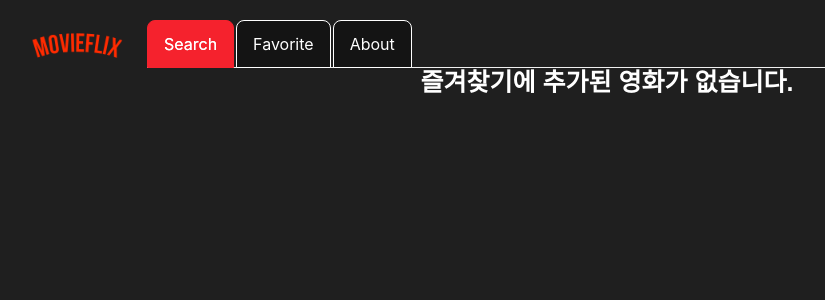
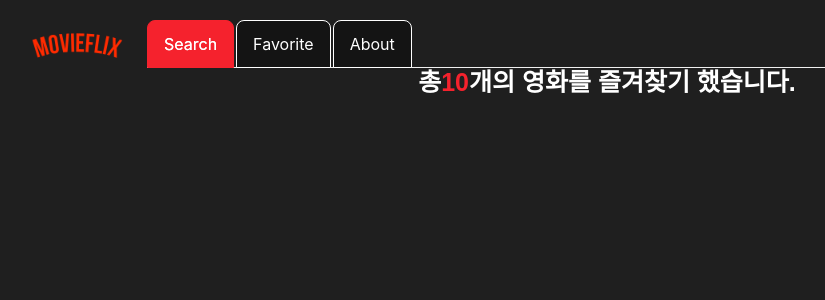
Before and after one commit to hyeon17/searchMovie, a React (Vite) app: page /favorite in a window 1280 px wide. Shown: the top 300 px of the page, without its empty margins (33-858 px from the left). Built offline with nearby package versions, Linux system fonts and the light colour scheme.

Commit message:
refactor: 필요없는 코드 삭제

```diff
--- a/src/components/Layout/index.tsx
+++ b/src/components/Layout/index.tsx
@@ -8,7 +8,6 @@ function Layout() {
       <Header />
       <S.MainWrapper>
         <Outlet />
-        {/* <S.Overlay/> */}
       </S.MainWrapper>
     </S.MainContainer>
   );
--- a/src/pages/Favorite.tsx
+++ b/src/pages/Favorite.tsx
@@ -1,19 +1,18 @@
-import React from 'react';
 import Content from '@/components/Content';
-import { useFavoriteStore } from '@/store/favoriteStore';
-import { useSearchMovieId } from '@/apis';
 import { Helmet } from 'react-helmet-async';
 
 function FavoritePage() {
   // const { getFid } = useFavoriteStore();
   // const { data, error, isLoading } = useSearchMovieId(getFid());
   // todo: 여기서 로컬스토리지 값 가져와서 가공 후 content에 넘김, 또한 조건문을 통해 로컬스토리지에 값이 있다면 true or false 반환해서 item에 넘겨줌
+  //const itemList = JSON.parse(localStorage.getItem('fid') || '[]');
   return (
     <>
       <Helmet>
         <title>Favorite | MOVIEFLIX</title>
+        <meta name="description" content="즐겨찾기" />
       </Helmet>
-      <Content content={''} loading={false} favorite={true} item={false} />
+      <Content content={''} favorite={true} item={true} />
     </>
   );
 }
```
